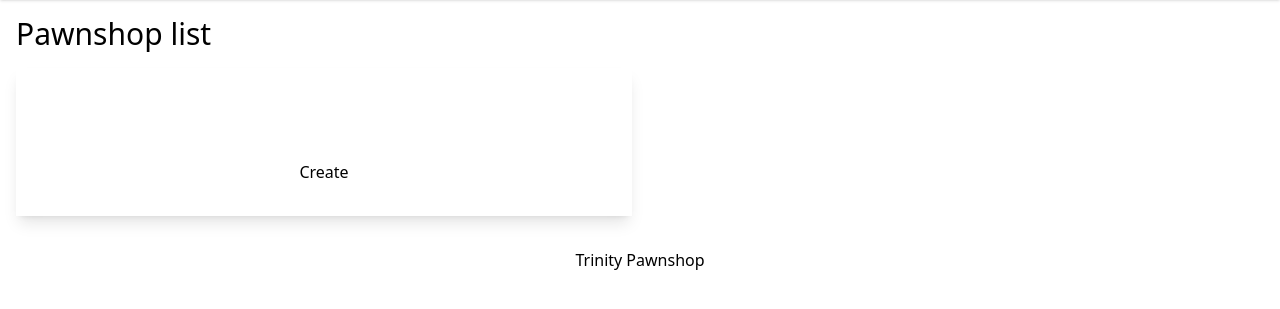
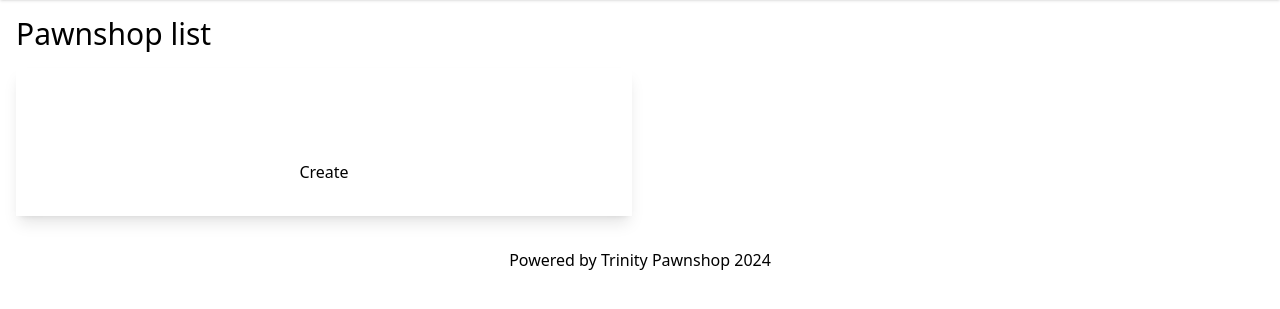
Before and after one commit to Thanawas-Sirilertsathit/PawnshopDB, a Django app: page /records/ in a window 1280 px wide. Shown: the part 56-365 px from the top of the page. Run offline with Django 5.2, Linux system fonts and the light colour scheme; data that the repository does not hold is empty; some libraries are stand-ins or nearby versions.

```diff
--- a/records/templates/base.html
+++ b/records/templates/base.html
@@ -35,7 +35,7 @@
         </main>
 
         <footer class="bg-base-100 p-4 text-center">
-            <p>Trinity Pawnshop</p>
+            <p>Powered by Trinity Pawnshop 2024</p>
         </footer>
 
         <script>
```
